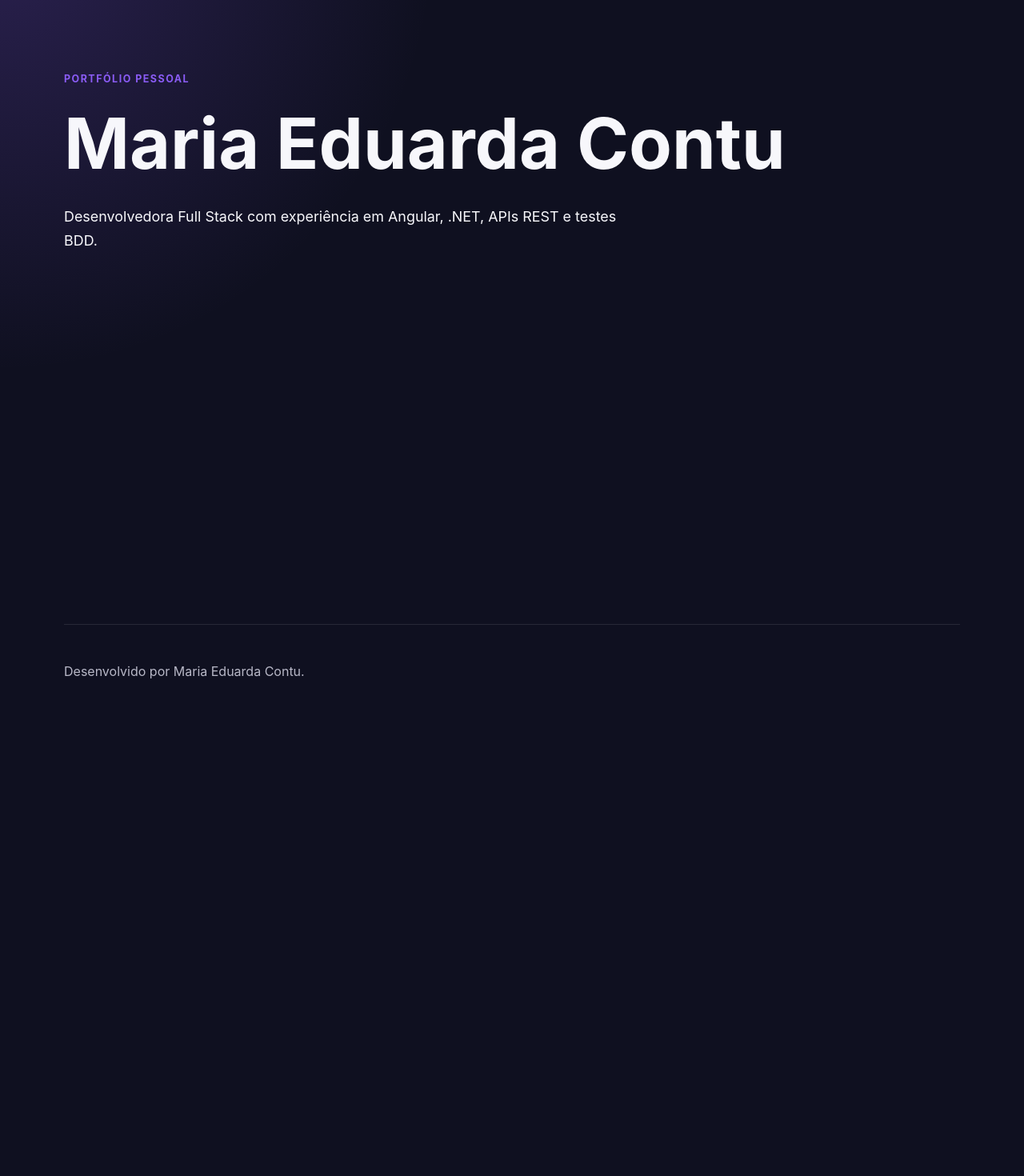
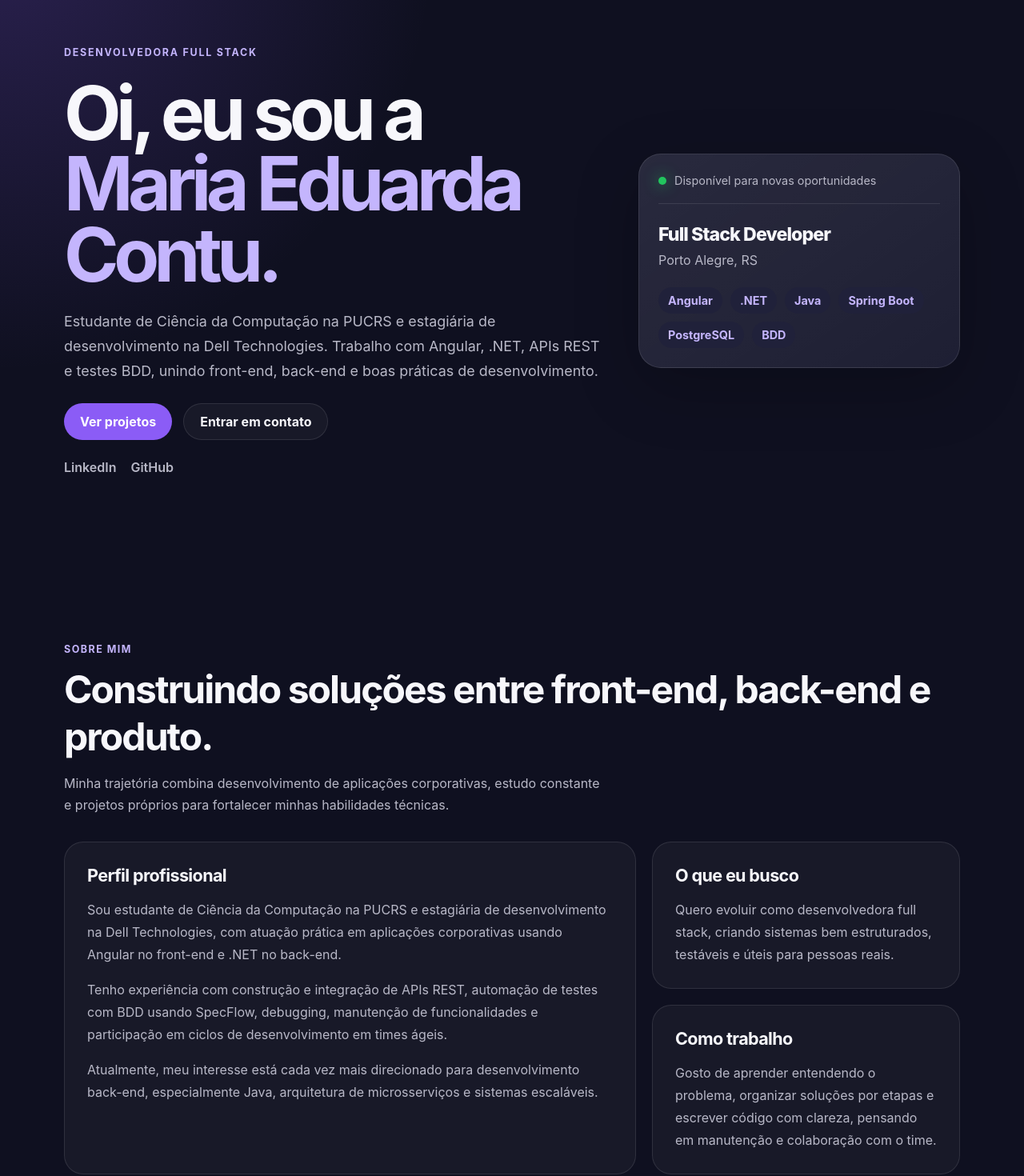
Before and after one commit to MariaContu/MariaContu.github.io, an Angular app: page / in a window 1280 px wide. Shown: the part 80-1550 px from the top of the page at 80% size. Before the commit the page ends 977 px from the top, so only its background shows below. Built offline with nearby package versions, Linux system fonts and the light colour scheme.

Commit message:
feat: add hero and about sections

```diff
--- a/src/app/app.css
+++ b/src/app/app.css
@@ -1,34 +1,3 @@
 .page {
   min-height: 100vh;
 }
-
-.section {
-  width: min(1120px, calc(100% - 32px));
-  margin: 0 auto;
-  padding: 96px 0;
-}
-
-.hero-placeholder {
-  display: grid;
-  gap: 16px;
-}
-
-.eyebrow {
-  color: #8b5cf6;
-  font-weight: 700;
-  text-transform: uppercase;
-  letter-spacing: 0.12em;
-  font-size: 0.78rem;
-}
-
-h1 {
-  font-size: clamp(2.5rem, 8vw, 5.5rem);
-  line-height: 0.95;
-  margin: 0;
-}
-
-p {
-  max-width: 720px;
-  font-size: 1.12rem;
-  line-height: 1.7;
-}
--- a/src/app/app.html
+++ b/src/app/app.html
@@ -1,11 +1,8 @@
 <app-header></app-header>
 
 <main class="page">
-  <section id="home" class="section hero-placeholder">
-    <p class="eyebrow">Portfólio pessoal</p>
-    <h1>Maria Eduarda Contu</h1>
-    <p>Desenvolvedora Full Stack com experiência em Angular, .NET, APIs REST e testes BDD.</p>
-  </section>
+  <app-hero></app-hero>
+  <app-about></app-about>
 </main>
 
 <app-footer></app-footer>
--- /dev/null
+++ b/src/app/components/about/about.css
@@ -0,0 +1,48 @@
+.section {
+  width: min(1120px, calc(100% - 32px));
+  margin: 0 auto;
+  padding: 96px 0;
+}
+
+.about-grid {
+  display: grid;
+  grid-template-columns: 1.3fr 0.7fr;
+  gap: 20px;
+}
+
+.about-card {
+  border: 1px solid var(--border);
+  border-radius: 24px;
+  background: rgba(255, 255, 255, 0.04);
+  padding: 28px;
+}
+
+.main-card {
+  grid-row: span 2;
+}
+
+h3 {
+  margin: 0 0 16px;
+  font-size: 1.35rem;
+  letter-spacing: -0.03em;
+}
+
+p {
+  margin: 0;
+  color: var(--muted);
+  line-height: 1.75;
+}
+
+p + p {
+  margin-top: 16px;
+}
+
+@media (max-width: 860px) {
+  .about-grid {
+    grid-template-columns: 1fr;
+  }
+
+  .main-card {
+    grid-row: auto;
+  }
+}
--- /dev/null
+++ b/src/app/components/about/about.html
@@ -0,0 +1,48 @@
+<section id="about" class="section about">
+  <app-section-title
+    eyebrow="Sobre mim"
+    title="Construindo soluções entre front-end, back-end e produto."
+    description="Minha trajetória combina desenvolvimento de aplicações corporativas, estudo constante e projetos próprios para fortalecer minhas habilidades técnicas."
+  ></app-section-title>
+
+  <div class="about-grid">
+    <article class="about-card main-card">
+      <h3>Perfil profissional</h3>
+
+      <p>
+        Sou estudante de Ciência da Computação na PUCRS e estagiária de desenvolvimento na Dell
+        Technologies, com atuação prática em aplicações corporativas usando Angular no front-end e
+        .NET no back-end.
+      </p>
+
+      <p>
+        Tenho experiência com construção e integração de APIs REST, automação de testes com BDD
+        usando SpecFlow, debugging, manutenção de funcionalidades e participação em ciclos de
+        desenvolvimento em times ágeis.
+      </p>
+
+      <p>
+        Atualmente, meu interesse está cada vez mais direcionado para desenvolvimento back-end,
+        especialmente Java, arquitetura de microsserviços e sistemas escaláveis.
+      </p>
+    </article>
+
+    <article class="about-card">
+      <h3>O que eu busco</h3>
+
+      <p>
+        Quero evoluir como desenvolvedora full stack, criando sistemas bem estruturados, testáveis e
+        úteis para pessoas reais.
+      </p>
+    </article>
+
+    <article class="about-card">
+      <h3>Como trabalho</h3>
+
+      <p>
+        Gosto de aprender entendendo o problema, organizar soluções por etapas e escrever código com
+        clareza, pensando em manutenção e colaboração com o time.
+      </p>
+    </article>
+  </div>
+</section>
--- /dev/null
+++ b/src/app/components/hero/hero.css
@@ -0,0 +1,168 @@
+.hero {
+  width: min(1120px, calc(100% - 32px));
+  margin: 0 auto;
+  min-height: calc(100vh - 84px);
+  padding: 72px 0 96px;
+  display: grid;
+  grid-template-columns: minmax(0, 1.25fr) minmax(280px, 0.75fr);
+  gap: 48px;
+  align-items: center;
+}
+
+.hero-content {
+  display: grid;
+  gap: 24px;
+}
+
+.eyebrow {
+  margin: 0;
+  color: var(--primary-soft);
+  font-weight: 700;
+  text-transform: uppercase;
+  letter-spacing: 0.14em;
+  font-size: 0.78rem;
+}
+
+h1 {
+  margin: 0;
+  font-size: clamp(2.8rem, 8vw, 5.8rem);
+  line-height: 0.95;
+  letter-spacing: -0.07em;
+}
+
+h1 span {
+  display: block;
+  color: var(--primary-soft);
+}
+
+.description {
+  margin: 0;
+  max-width: 760px;
+  color: var(--muted);
+  font-size: 1.12rem;
+  line-height: 1.75;
+}
+
+.actions {
+  display: flex;
+  gap: 14px;
+  flex-wrap: wrap;
+}
+
+.button {
+  display: inline-flex;
+  align-items: center;
+  justify-content: center;
+  min-height: 46px;
+  padding: 0 20px;
+  border-radius: 999px;
+  font-weight: 700;
+  transition:
+    transform 0.2s ease,
+    border-color 0.2s ease,
+    background 0.2s ease;
+}
+
+.button:hover {
+  transform: translateY(-2px);
+}
+
+.primary {
+  background: var(--primary);
+  color: white;
+}
+
+.secondary {
+  border: 1px solid var(--border);
+  color: var(--text);
+  background: rgba(255, 255, 255, 0.04);
+}
+
+.secondary:hover {
+  border-color: rgba(255, 255, 255, 0.24);
+}
+
+.links {
+  display: flex;
+  gap: 18px;
+  color: var(--muted);
+  font-weight: 600;
+}
+
+.links a {
+  transition: color 0.2s ease;
+}
+
+.links a:hover {
+  color: var(--text);
+}
+
+.hero-card {
+  padding: 24px;
+  border: 1px solid var(--border);
+  border-radius: 28px;
+  background:
+    linear-gradient(145deg, rgba(255, 255, 255, 0.08), rgba(255, 255, 255, 0.03)), var(--surface);
+  box-shadow: 0 24px 80px rgba(0, 0, 0, 0.22);
+}
+
+.card-header {
+  display: flex;
+  align-items: center;
+  gap: 10px;
+  color: var(--muted);
+  font-size: 0.9rem;
+  padding-bottom: 20px;
+  border-bottom: 1px solid var(--border);
+}
+
+.status-dot {
+  width: 10px;
+  height: 10px;
+  border-radius: 999px;
+  background: #22c55e;
+  box-shadow: 0 0 18px rgba(34, 197, 94, 0.8);
+}
+
+.card-body {
+  padding-top: 24px;
+}
+
+.role {
+  margin: 0;
+  font-size: 1.45rem;
+  font-weight: 800;
+  letter-spacing: -0.04em;
+}
+
+.location {
+  margin: 8px 0 24px;
+  color: var(--muted);
+}
+
+.stack {
+  display: flex;
+  flex-wrap: wrap;
+  gap: 10px;
+}
+
+.stack span {
+  padding: 8px 12px;
+  border-radius: 999px;
+  background: var(--surface-soft);
+  color: var(--primary-soft);
+  font-size: 0.9rem;
+  font-weight: 700;
+}
+
+@media (max-width: 860px) {
+  .hero {
+    grid-template-columns: 1fr;
+    min-height: auto;
+    padding-top: 56px;
+  }
+
+  .hero-card {
+    max-width: 520px;
+  }
+}
--- /dev/null
+++ b/src/app/components/hero/hero.html
@@ -0,0 +1,52 @@
+<section id="home" class="hero">
+  <div class="hero-content">
+    <p class="eyebrow">Desenvolvedora Full Stack</p>
+
+    <h1>
+      Oi, eu sou a
+      <span>Maria Eduarda Contu.</span>
+    </h1>
+
+    <p class="description">
+      Estudante de Ciência da Computação na PUCRS e estagiária de desenvolvimento
+      na Dell Technologies. Trabalho com Angular, .NET, APIs REST e testes BDD,
+      unindo front-end, back-end e boas práticas de desenvolvimento.
+    </p>
+
+    <div class="actions">
+      <a class="button primary" href="#projects">Ver projetos</a>
+      <a class="button secondary" href="mailto:mariaescontu@gmail.com">Entrar em contato</a>
+    </div>
+
+    <div class="links" aria-label="Links profissionais">
+      <a href="https://www.linkedin.com/in/mecontudo/" target="_blank" rel="noopener noreferrer">
+        LinkedIn
+      </a>
+
+      <a href="https://github.com/MariaContu" target="_blank" rel="noopener noreferrer">
+        GitHub
+      </a>
+    </div>
+  </div>
+
+  <aside class="hero-card" aria-label="Resumo profissional">
+    <div class="card-header">
+      <span class="status-dot"></span>
+      <span>Disponível para novas oportunidades</span>
+    </div>
+
+    <div class="card-body">
+      <p class="role">Full Stack Developer</p>
+      <p class="location">Porto Alegre, RS</p>
+
+      <div class="stack">
+        <span>Angular</span>
+        <span>.NET</span>
+        <span>Java</span>
+        <span>Spring Boot</span>
+        <span>PostgreSQL</span>
+        <span>BDD</span>
+      </div>
+    </div>
+  </aside>
+</section>
```
Also changed, not shown: src/app/app.ts (+6 -5 lines), src/app/components/about/about.ts (added, +12 -0 lines), src/app/components/hero/hero.ts (added, +11 -0 lines), 2 other files (tests, documents, lock files or other folders).
